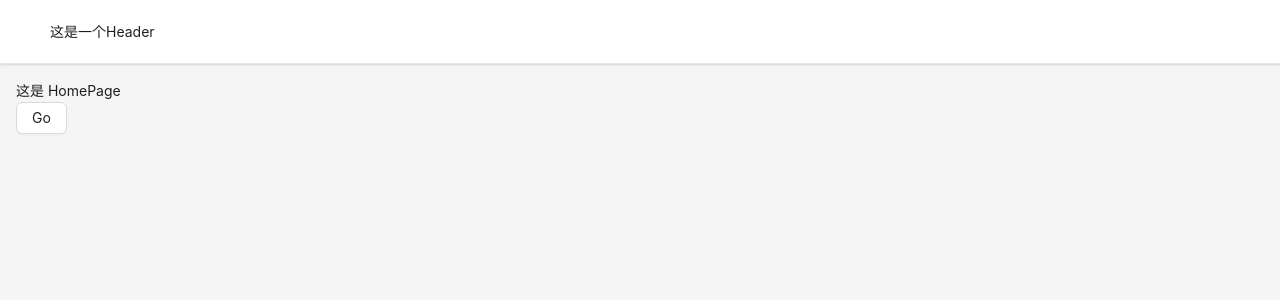
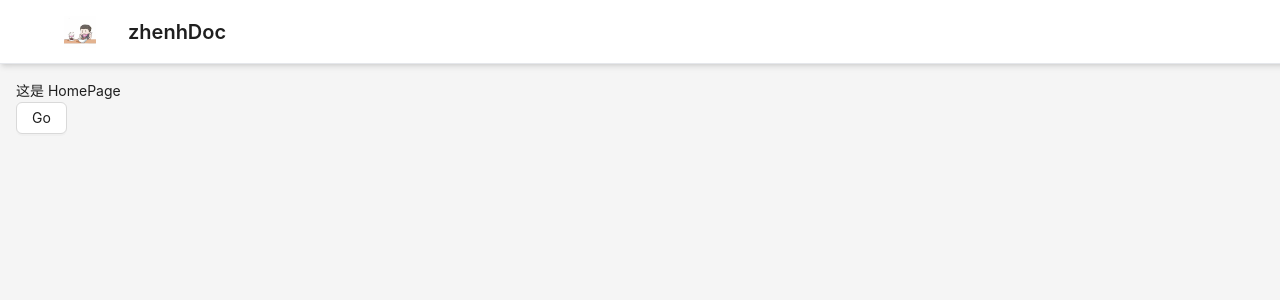
Before and after one commit to Yizhizhenhties/yizhizhenhties.github.io, a React (Vite) app: page / in a window 1280 px wide. Shown: the top 300 px of the page. Built offline with nearby package versions, Linux system fonts and the light colour scheme.

Commit message:
24/10/11 feat: header

```diff
--- a/index.html
+++ b/index.html
@@ -2,7 +2,7 @@
 <html lang="en">
   <head>
     <meta charset="UTF-8" />
-    <link rel="icon" type="image/svg+xml" href="/vite.svg" />
+    <link rel="icon" href="/icon.jpg" />
     <meta name="viewport" content="width=device-width, initial-scale=1.0" />
     <title>zhenhDoc</title>
   </head>
--- a/package.json
+++ b/package.json
@@ -14,6 +14,7 @@
   },
   "dependencies": {
     "@ant-design/cssinjs": "^1.21.1",
+    "@ant-design/icons": "^5.5.1",
     "antd": "^5.21.2",
     "nprogress": "^0.2.0",
     "react": "^18.3.1",
--- a/src/pages/_index.tsx
+++ b/src/pages/_index.tsx
@@ -1,10 +1,12 @@
 import { useLayoutEffect } from "react";
-import { Outlet, useNavigation } from "react-router";
+import { Outlet, useNavigate, useNavigation } from "react-router";
 import nprogress from 'nprogress';
-import { Layout } from "antd";
+import { Layout, Space } from "antd";
+import { GithubOutlined } from "@ant-design/icons";
 
 export default function MainPage() {
     const navigation = useNavigation();
+    const navigate = useNavigate();
 
     useLayoutEffect(() => {
         if(navigation.state === 'loading') nprogress.start();
@@ -13,8 +15,28 @@ export default function MainPage() {
 
     return (
         <Layout className="h-[100vh]">
-            <Layout.Header className="bg-white shadow border-b">
-                这是一个Header
+            <Layout.Header className="bg-white shadow-md border-b px-16 z-[99]">
+                <div className="flex justify-between items-center h-full">
+                    <div className="flex items-center justify-center h-full">
+                        <img
+                            src="/icon.jpg"
+                            className="cursor-pointer"
+                            width={32}
+                            onClick={() => navigate('/')}
+                        />
+                        <span
+                            className="ml-8 text-xl font-semibold hover:text-blue-500 cursor-pointer"
+                            onClick={() => navigate('/')}>
+                            zhenhDoc
+                        </span>
+                    </div>
+                    <Space>
+                        <GithubOutlined
+                            className="text-lg cursor-pointer"
+                            onClick={() => window.open('https://github.com/Yizhizhenhties/yizhizhenhties.github.io','__blank')}
+                        />
+                    </Space>
+                </div>
             </Layout.Header>
             <Layout.Content className="h-[calc(100vh-64px)]">
                 <Outlet/>
--- a/src/pages/layout/_index.tsx
+++ b/src/pages/layout/_index.tsx
@@ -5,7 +5,7 @@ export default function MainContentLayout() {
 
     return (
         <Layout className="w-full h-full">
-            <Layout.Sider className="shadow bg-white">
+            <Layout.Sider className="shadow-xl bg-white">
                 <div className="p-4">
                     这是一个Sider
                 </div>
--- a/src/route/index.tsx
+++ b/src/route/index.tsx
@@ -2,7 +2,7 @@ import MainPage from "@/pages/_index";
 import HomePage from "@/pages/homePage/_index";
 import MainContentLayout from "@/pages/layout/_index";
 import Intro from "@/pages/layout/intro/_index";
-import { type RouteObject, createBrowserRouter } from "react-router-dom";
+import { type RouteObject, createHashRouter } from "react-router-dom";
 
 const routes: RouteObject[] = [
     {
@@ -29,4 +29,4 @@ const routes: RouteObject[] = [
         ]
     }
 ]
-export const router = createBrowserRouter(routes)
+export const router = createHashRouter(routes)
```
Also changed, not shown: public/icon.jpg (added), 1 other file (tests, documents, lock files or other folders).
